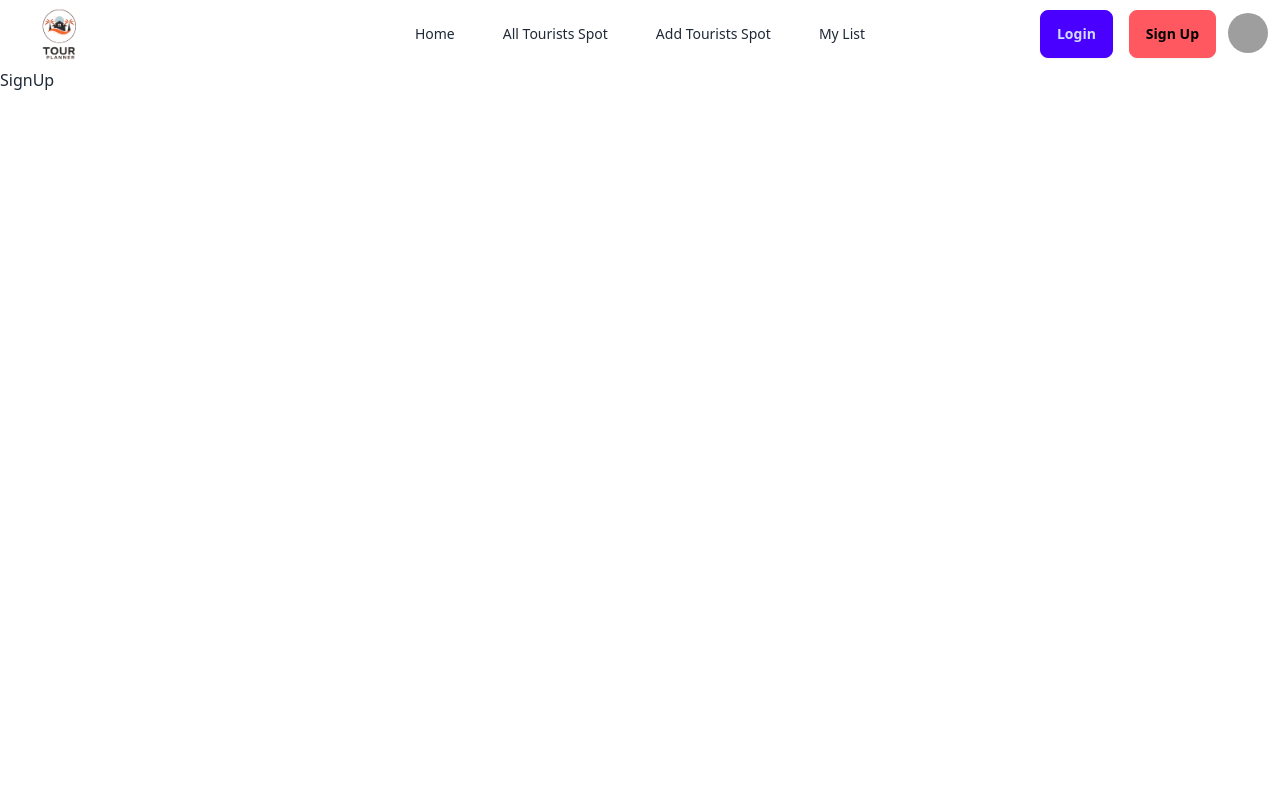
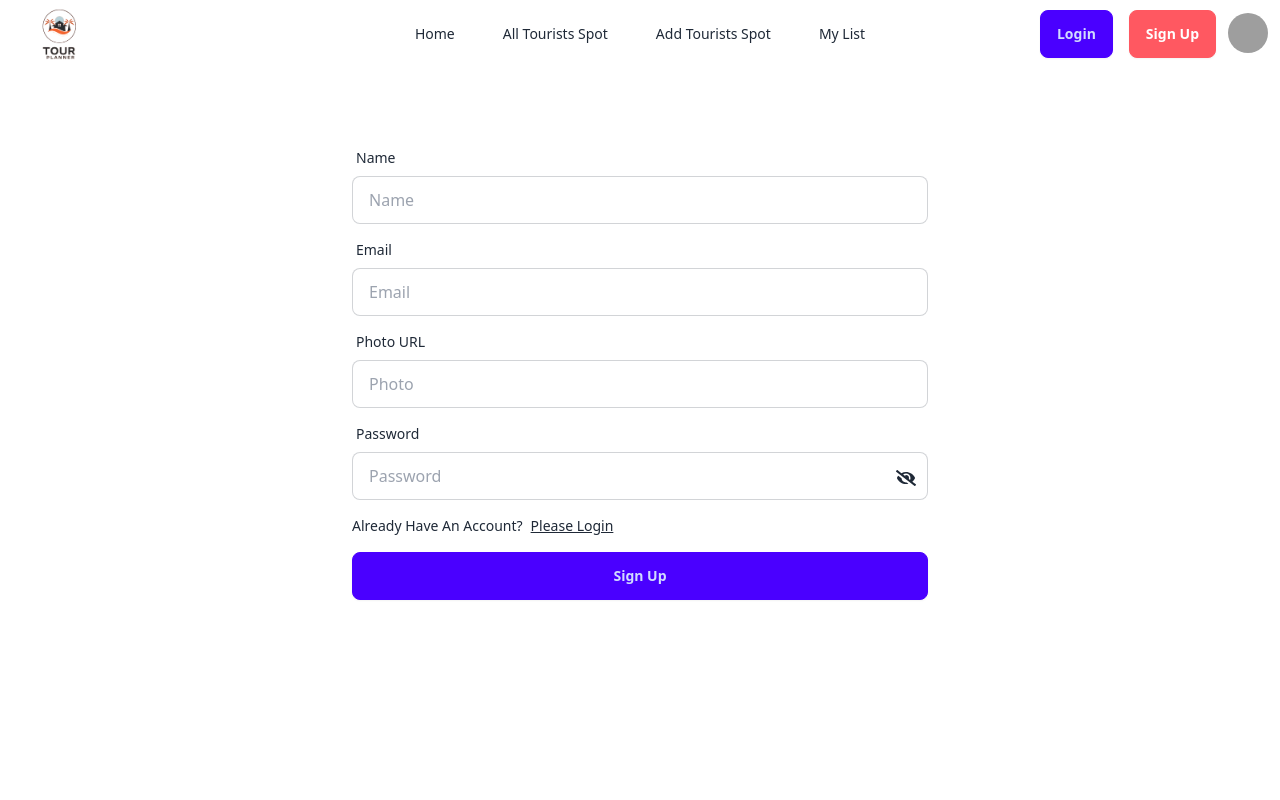
Before and after one commit to jakareya76/tour-planner-frontend, a React (Vite) app: page /sign-up in a window 1280 px wide. Shown: the top 800 px of the page. Built offline with nearby package versions, Linux system fonts and the light colour scheme; no server answers; grey boxes are pictures that could not be loaded.

Commit message:
setup firebase design login and sign up page create auth context

```diff
--- a/package.json
+++ b/package.json
@@ -10,8 +10,10 @@
     "preview": "vite preview"
   },
   "dependencies": {
+    "firebase": "^10.11.1",
     "react": "^18.2.0",
     "react-dom": "^18.2.0",
+    "react-icons": "^5.1.0",
     "react-router-dom": "^6.23.0"
   },
   "devDependencies": {
--- a/src/components/Footer.jsx
+++ b/src/components/Footer.jsx
@@ -1,7 +1,7 @@
 const Footer = () => {
   return (
     <div className="bg-base-200 text-base-content">
-      <footer className="container p-10 mx-auto footer">
+      <footer className="container grid-cols-2 p-10 mx-auto md:grid-cols-3 footer">
         <nav>
           <h6 className="footer-title">Services</h6>
           <a className="link link-hover">Branding</a>
@@ -31,7 +31,7 @@ const Footer = () => {
             Providing reliable Tour Guid since 2024
           </p>
         </aside>
-        <nav className="md:place-self-center md:justify-self-end">
+        <nav className="md:place-self-center justify-self-center md:justify-self-end">
           <div className="grid grid-flow-col gap-4">
             <a>
               <svg
--- a/src/components/Navbar.jsx
+++ b/src/components/Navbar.jsx
@@ -61,7 +61,7 @@ const Navbar = () => {
         <Link to="/login" className="mx-2 btn btn-primary">
           Login
         </Link>
-        <Link to="/sign-up" className="mx-2 btn btn-error">
+        <Link to="/sign-up" className="mx-2 text-white btn btn-error">
           Sign Up
         </Link>
 
--- /dev/null
+++ b/src/context/AuthProvider.jsx
@@ -0,0 +1,44 @@
+import { createContext, useEffect, useState } from "react";
+import {
+  createUserWithEmailAndPassword,
+  onAuthStateChanged,
+  signInWithEmailAndPassword,
+} from "firebase/auth";
+
+import { auth } from "../firebase/firebase.config";
+
+export const AuthContext = createContext();
+
+const AuthProvider = ({ children }) => {
+  const [user, setUser] = useState(null);
+  const [loading, setLoading] = useState(true);
+
+  const signUp = (email, password) => {
+    setLoading(true);
+    return createUserWithEmailAndPassword(auth, email, password);
+  };
+
+  const login = (email, password) => {
+    setLoading(true);
+    return signInWithEmailAndPassword(auth, email, password);
+  };
+
+  useEffect(() => {
+    const unSubscribe = onAuthStateChanged(auth, (currentUser) => {
+      setUser(currentUser);
+      setLoading(false);
+
+      console.log(`Observing user ${currentUser}`);
+    });
+
+    return () => unSubscribe();
+  }, []);
+
+  return (
+    <AuthContext.Provider value={{ user, loading, signUp, login }}>
+      {children}
+    </AuthContext.Provider>
+  );
+};
+
+export default AuthProvider;
--- /dev/null
+++ b/src/firebase/firebase.config.js
@@ -0,0 +1,19 @@
+// Import the functions you need from the SDKs you need
+import { initializeApp } from "firebase/app";
+import { getAuth } from "firebase/auth";
+// TODO: Add SDKs for Firebase products that you want to use
+// https://firebase.google.com/docs/web/setup#available-libraries
+
+// Your web app's Firebase configuration
+const firebaseConfig = {
+  apiKey: `${import.meta.env.VITE_APIKEY}`,
+  authDomain: `${import.meta.env.VITE_AUTHDOMAIN}`,
+  projectId: `${import.meta.env.VITE_PROJECTID}`,
+  storageBucket: `${import.meta.env.VITE_STORAGEBUCKET}`,
+  messagingSenderId: `${import.meta.env.VITE_MESSAGINGSENDERID}`,
+  appId: `${import.meta.env.VITE_APPID}`,
+};
+
+// Initialize Firebase
+const app = initializeApp(firebaseConfig);
+export const auth = getAuth(app);
--- a/src/main.jsx
+++ b/src/main.jsx
@@ -11,6 +11,8 @@ import ErrorPage from "./pages/ErrorPage.jsx";
 import AllTouristsSpot from "./pages/AllTouristsSpot.jsx";
 import AddTouristsSpot from "./pages/AddTouristsSpot.jsx";
 import MyList from "./pages/MyList.jsx";
+
+import AuthProvider from "./context/AuthProvider.jsx";
 
 const routes = createBrowserRouter([
   {
@@ -48,6 +50,8 @@ const routes = createBrowserRouter([
 
 ReactDOM.createRoot(document.getElementById("root")).render(
   <React.StrictMode>
-    <RouterProvider router={routes} />
+    <AuthProvider>
+      <RouterProvider router={routes} />
+    </AuthProvider>
   </React.StrictMode>
 );
--- a/src/pages/Login.jsx
+++ b/src/pages/Login.jsx
@@ -1,5 +1,89 @@
+import { useContext, useState } from "react";
+import { AuthContext } from "../context/AuthProvider";
+import { Link, useNavigate } from "react-router-dom";
+import { FaEye, FaEyeSlash } from "react-icons/fa";
+
 const Login = () => {
-  return <div>Login</div>;
+  const [toggleShowPassword, settoggleShowPassword] = useState(false);
+
+  const { login } = useContext(AuthContext);
+  const navigate = useNavigate();
+
+  const handleLogin = async (event) => {
+    event.preventDefault();
+
+    const form = event.target;
+
+    const email = form.email.value;
+    const password = form.password.value;
+
+    try {
+      await login(email, password);
+
+      navigate("/");
+    } catch (error) {
+      console.log(error.message);
+    }
+  };
+
+  return (
+    <div className="flex items-center justify-center w-full my-10">
+      <div className="w-full md:w-1/2">
+        <form onSubmit={handleLogin} className="card-body">
+          <div className="form-control">
+            <label className="label">
+              <span className="label-text">Email</span>
+            </label>
+            <input
+              type="email"
+              name="email"
+              placeholder="email"
+              className="input input-bordered"
+              required
+            />
+          </div>
+          <div className="form-control">
+            <label className="label">
+              <span className="label-text">Password</span>
+            </label>
+            <div className="relative">
+              <input
+                type={toggleShowPassword ? "text" : "password"}
+                name="password"
+                placeholder="Password"
+                className="w-full input input-bordered"
+                required
+              />
+              {toggleShowPassword ? (
+                <FaEye
+                  size={20}
+                  className="absolute cursor-pointer right-3 top-4"
+                  onClick={() => settoggleShowPassword(!toggleShowPassword)}
+                />
+              ) : (
+                <FaEyeSlash
+                  size={20}
+                  className="absolute cursor-pointer right-3 top-4"
+                  onClick={() => settoggleShowPassword(!toggleShowPassword)}
+                />
+              )}
+            </div>
+          </div>
+          <span className="mt-2 text-sm">
+            New Here
+            <Link to="/sign-up" className="ml-2 underline">
+              Create An Account
+            </Link>
+          </span>
+          <div className="mt-2 form-control">
+            <button type="submit" className="btn btn-primary">
+              Login
+            </button>
+          </div>
+        </form>
+      </div>
+    </div>
+  );
 };
 
 export default Login;
--- a/src/pages/SignUp.jsx
+++ b/src/pages/SignUp.jsx
@@ -1,5 +1,97 @@
+import { useState } from "react";
+import { Link } from "react-router-dom";
+import { FaEye, FaEyeSlash } from "react-icons/fa";
+
 const SignUp = () => {
-  return <div>SignUp</div>;
+  const [toggleShowPassword, settoggleShowPassword] = useState(false);
+
+  const handleSignUp = (event) => {
+    event.preventDefault();
+  };
+
+  return (
+    <div className="flex items-center justify-center w-full my-10">
+      <div className="w-full md:w-1/2">
+        <form onSubmit={handleSignUp} className="card-body">
+          <div className="form-control">
+            <label className="label">
+              <span className="label-text">Name</span>
+            </label>
+            <input
+              type="text"
+              name="name"
+              placeholder="Name"
+              className="input input-bordered"
+              required
+            />
+          </div>
+          <div className="form-control">
+            <label className="label">
+              <span className="label-text">Email</span>
+            </label>
+            <input
+              type="email"
+              name="email"
+              placeholder="Email"
+              className="input input-bordered"
+              required
+            />
+          </div>
+          <div className="form-control">
+            <label className="label">
+              <span className="label-text">Photo URL</span>
+            </label>
+            <input
+              type="text"
+              name="photo"
+              placeholder="Photo"
+              className="input input-bordered"
+              required
+            />
+          </div>
+          <div className="form-control">
+            <label className="label">
+              <span className="label-text">Password</span>
+            </label>
+            <div className="relative">
+              <input
+                type={toggleShowPassword ? "text" : "password"}
+                name="password"
+                placeholder="Password"
+                className="w-full input input-bordered"
+                required
+              />
+              {toggleShowPassword ? (
+                <FaEye
+                  size={20}
+                  className="absolute cursor-pointer right-3 top-4"
+                  onClick={() => settoggleShowPassword(!toggleShowPassword)}
+                />
+              ) : (
+                <FaEyeSlash
+                  size={20}
+                  className="absolute cursor-pointer right-3 top-4"
+                  onClick={() => settoggleShowPassword(!toggleShowPassword)}
+                />
+              )}
+            </div>
+          </div>
+
+          <span className="mt-2 text-sm">
+            Already Have An Account?
+            <Link to="/login" className="ml-2 underline">
+              Please Login
+            </Link>
+          </span>
+          <div className="mt-2 form-control">
+            <button type="submit" className="btn btn-primary">
+              Sign Up
+            </button>
+          </div>
+        </form>
+      </div>
+    </div>
+  );
 };
 
 export default SignUp;
```
Also changed, not shown: 2 other files (tests, documents, lock files or other folders).
